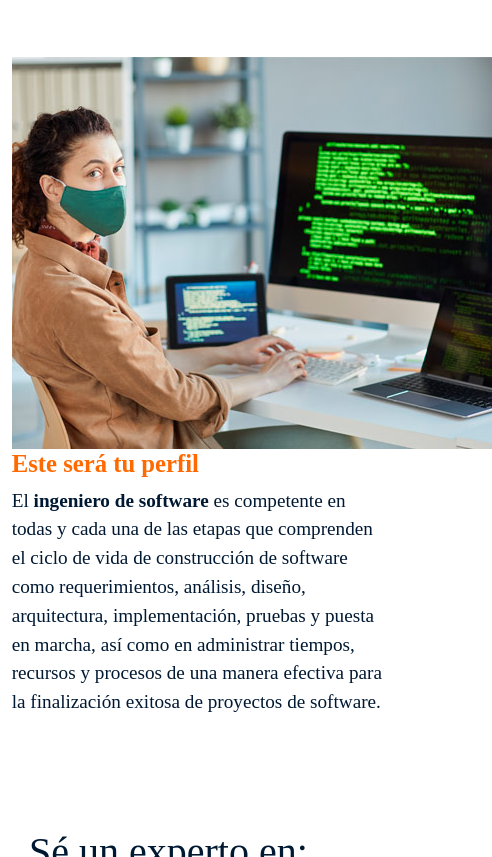
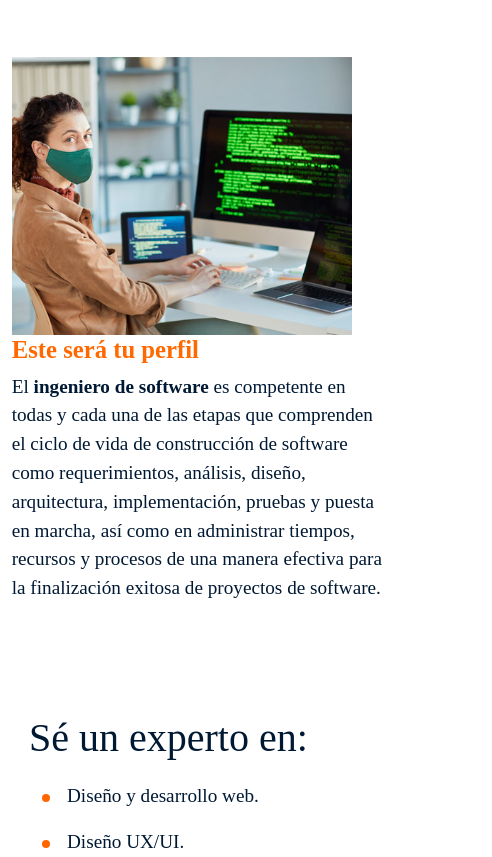
Before and after one commit to EstefaMH/LenguajeInternet, a website: page index.html in a window 390 px wide. Shown: the part 3543-4400 px from the top of the page, 492 px wide, since content can reach past the window. Drawn offline with nearby package versions, Linux system fonts and the light colour scheme; a web font is replaced by a local one.

Commit message:
Sebas2 06 nov 2022

```diff
--- a/style.css
+++ b/style.css
@@ -602,6 +602,11 @@ a {
         margin-left: 10px;
     }
 
+    .developer-img {
+        max-width: 90%;
+        margin-right: 5%;
+    }
+
 }
 
 @media screen and (min-width: 700px) {
@@ -784,6 +789,7 @@ a {
         width: 100%;
         height: 70%;
         margin-bottom: 40px;
+        max-width: 100%;
     }
 
     .expert-list {
```
